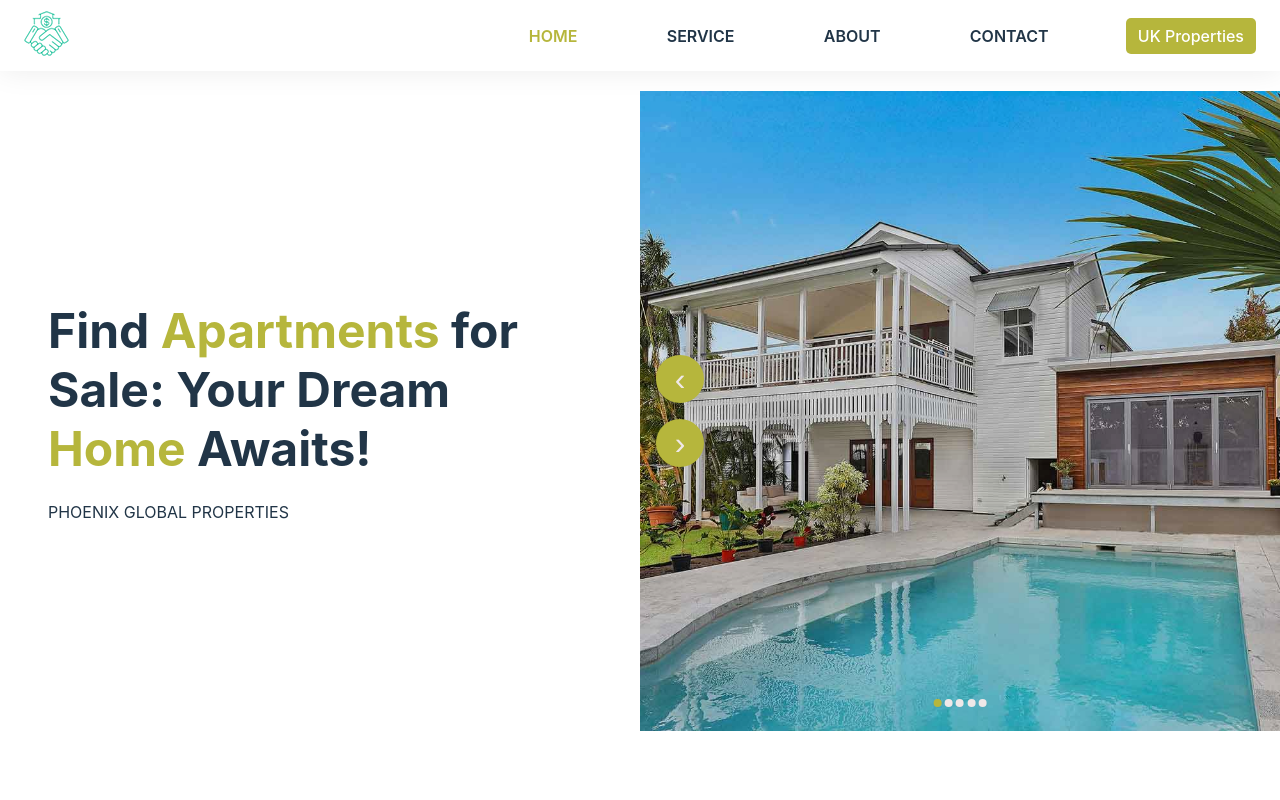
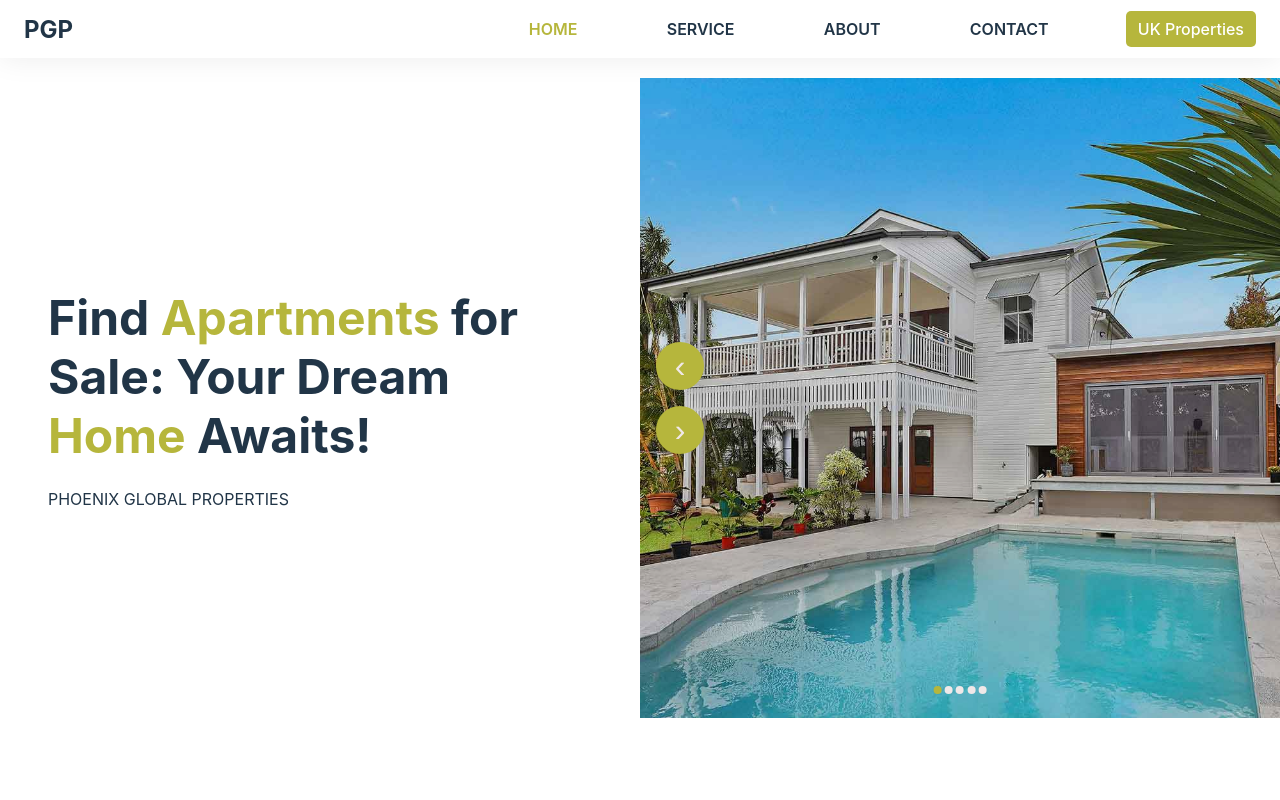
Before and after one commit to ifeanyiHM/1502-Properties, a React (Vite) app: page / in a window 1280 px wide. Shown: the top 800 px of the page. Built offline with nearby package versions, Linux system fonts and the light colour scheme.

Commit message:
phoenix global

```diff
--- a/src/Components/Header/Logo.tsx
+++ b/src/Components/Header/Logo.tsx
@@ -1,4 +1,5 @@
 import { Dispatch, SetStateAction } from "react";
+import { Link } from "react-router-dom";
 
 interface LogoProps {
   pLogo: string;
@@ -9,9 +10,10 @@ interface LogoProps {
 function Logo({ pLogo, menu, setMenu }: LogoProps) {
   return (
     <div className="logo">
-      <a href="">
+      <Link to="#">
         <img src={pLogo} alt="company's logo" />
-      </a>
+        PGP
+      </Link>
       <button
         className={menu ? "menu-collapse" : "menu"}
         aria-label="toggle menu icon"
--- a/src/index.css
+++ b/src/index.css
@@ -27,6 +27,15 @@
   align-items: center;
   padding: 1rem 0;
   border-bottom: 1px solid rgb(240, 234, 234);
+}
+.header .nav .logo a {
+  text-decoration: none;
+  color: var(--primary-text-color);
+  font-size: 1.5rem;
+  font-weight: bold;
+}
+.header .nav .logo a img {
+  display: none;
 }
 .header .nav .logo .menu {
   display: flex;
--- a/src/index.scss
+++ b/src/index.scss
@@ -30,6 +30,17 @@
       align-items: center;
       padding: 1rem 0;
       border-bottom: 1px solid rgb(240, 234, 234);
+
+      a {
+        text-decoration: none;
+        color: var(--primary-text-color);
+        font-size: 1.5rem;
+        font-weight: bold;
+
+        img {
+          display: none;
+        }
+      }
 
       @mixin menu-styles {
         display: flex;
```
Also changed, not shown: 1 other file (tests, documents, lock files or other folders).
